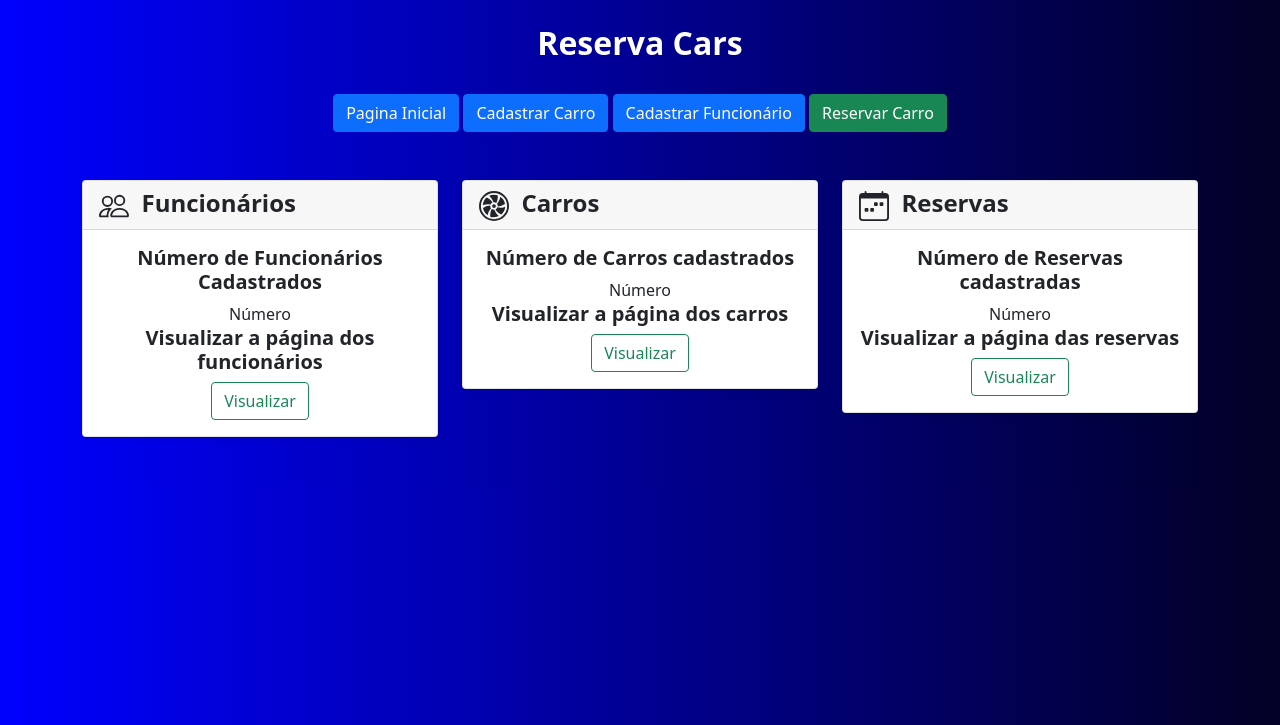
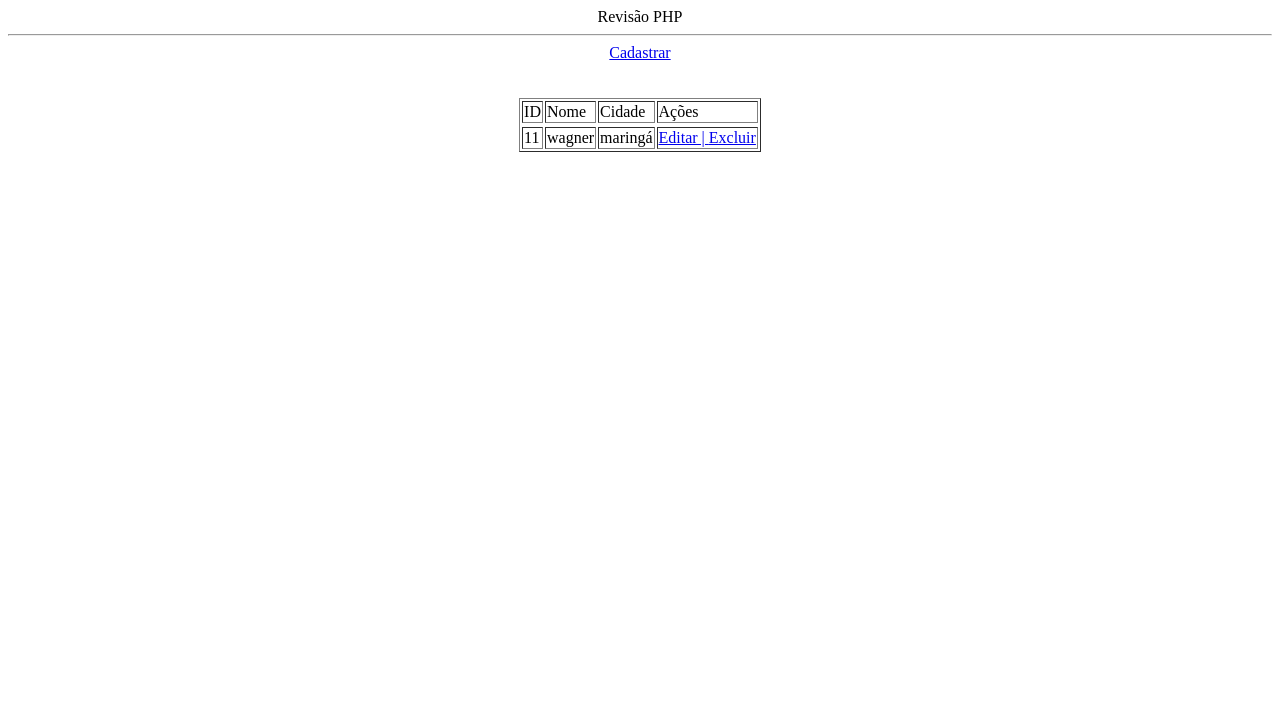
Before and after one commit to WagnerVCF/reservaphp, a PHP site: page / in a window 1280 px wide. Shown: the top 725 px of the page. Run offline with PHP 8.4, Linux system fonts and the light colour scheme; data comes from the database, SQL or seed files in the repository; both versions use the stored data as it was after the commit; some libraries are stand-ins or nearby versions.

Commit message:
Add files via upload

```diff
--- a/conecta.php
+++ b/conecta.php
@@ -1,8 +1,11 @@
 <?php
-    $conn = mysqli_connect("localhost", "root", "", "reserva");
+    $conn = mysqli_connect("localhost", "root", "", "pessoa");
     mysqli_set_charset($conn, "utf8");
     if(!$conn){
-        echo "Error: Falha de conexão ao Banco de Dados MariaDB. ".PHP_EOL;
-        echo "Debugging error: ".mysqli_connect_error().PHP_EOL;
+        echo "Erro de conexão com o BD: ".mysqli_connect_error();
     }
+
+    // else {
+    //    echo "Conexão bem sucedida!"; teste conexão
+    //}
 ?>
--- a/index.php
+++ b/index.php
@@ -1,103 +1,47 @@
 <!DOCTYPE html>
-<html lang="pt-br">
+<html>
 
-  <head>
-    <meta charset="utf-8">
-    <meta http-equiv="content-language" content="pt-br">
-    <meta name="viewport" content="width=device-width, initial-scale=1">
-    <title>SENAI - Reserva de Carros</title>
-    <link href="https://cdn.jsdelivr.net/npm/bootstrap@5.0.2/dist/css/bootstrap.min.css" rel="stylesheet" integrity="sha384-EVSTQN3/azprG1Anm3QDgpJLIm9Nao0Yz1ztcQTwFspd3yD65VohhpuuCOmLASjC" crossorigin="anonymous">
-  </head>
+<head>
+    <meta charset="utf8">
+    <title>Revisão PHP</title>
+</head>
 
-<style>
+<body>
+    <center>Revisão PHP</center>
+    <hr/>
+    <center> <a href="cadpessoa.php">Cadastrar</a></center>
+    <br/><br/>
+    <center><table border="1">
+        <tr>
+            <td>ID</td>
+            <td>Nome</td>
+            <td>Cidade</td>
+            <td>Ações</td>
+        </tr>
+        <tr>
+            <?php
+                include 'conecta.php';
+                $pesquisa = mysqli_query($conn, "SELECT * FROM pessoa");
+                $row = mysqli_num_rows($pesquisa);
+                if($row > 0){
+                    while($pessoa = $pesquisa->fetch_array()){
+                        $id = $pessoa['id'];
+                        echo    "<tr>";
+                        echo    "<td>".$pessoa['id']."</td>";
+                        echo    "<td>".$pessoa['nome']."</td>";
+                        echo    "<td>".$pessoa['cidade']."</td>";
+                        echo    "<td><a href='edita.php?id=$id'>Editar | <a href='excluir.php?id=$id'>Excluir<a/></td>";
+                        echo    "</tr>";
+                    }
+                    mysqli_close($conn);
+                }else{
+                    echo    "Não há pessoas para listar!!";
+                    echo    "</tr>";
+                    mysqli_close($conn);
+                }
+            ?>
+        </tr>
+    </table></center>
+</body>
 
-  .body {
-        background-image: linear-gradient(to right, blue, rgb(2, 0, 36));
-    }
-
-  .header {
-    float: right;
-  }
-
-  .letra {
-    font-size: small;
-  }
-
-  .texth3{
-    font-size: xx-large;
-    color: white;
-  }
-
-  .imgsize{
-    width: 35%;
-    height: 35%;
-    float: right;
-  };
-</style>
-
-  <body class="body">
-    <script src="https://ajax.googleapis.com/ajax/libs/jquery/1.12.4/jquery.min.js"></script>
-    <script src="scripts/bootstrap5/js/bootstrap.min.js"></script>
-<br>
-      <center><div><h3 class= texth3><b>Reserva Cars</b></h3></div></center>
-      <center>
-      <br>
-      <a href="index.php"><button type="button" class="btn btn-primary">Pagina Inicial</button></a>
-      <a href="cadcarro.php"><button type="button" class="btn btn-primary">Cadastrar Carro</button></a>
-      <a href="cadfunc.php"><button type="button" class="btn btn-primary">Cadastrar Funcionário</button></a>
-      <a href="reserva.php"><button type="button" class="btn btn-success">Reservar Carro</button></a>
-      </center>
-   <br>
-  <br>
-      <div class="container">
-        <div class="row">
-          <div class="col-sm-4">
-            <div class="card shadow-sm">
-              <div class="card-header">
-                <h4 class="my-0 fw-normal"><b><svg xmlns="http://www.w3.org/2000/svg" width="30" height="30" fill="currentColor" class="bi bi-people" viewBox="0 0 16 16">
-  		<path d="M15 14s1 0 1-1-1-4-5-4-5 3-5 4 1 1 1 1h8zm-7.978-1A.261.261 0 0 1 7 12.996c.001-.264.167-1.03.76-1.72C8.312 10.629 9.282 10 11 10c1.717 0 2.687.63 3.24 1.276.593.69.758 1.457.76 1.72l-.008.002a.274.274 0 0 1-.014.002H7.022zM11 7a2 2 0 1 0 0-4 2 2 0 0 0 0 4zm3-2a3 3 0 1 1-6 0 3 3 0 0 1 6 0zM6.936 9.28a5.88 5.88 0 0 0-1.23-.247A7.35 7.35 0 0 0 5 9c-4 0-5 3-5 4 0 .667.333 1 1 1h4.216A2.238 2.238 0 0 1 5 13c0-1.01.377-2.042 1.09-2.904.243-.294.526-.569.846-.816zM4.92 10A5.493 5.493 0 0 0 4 13H1c0-.26.164-1.03.76-1.724.545-.636 1.492-1.256 3.16-1.275zM1.5 5.5a3 3 0 1 1 6 0 3 3 0 0 1-6 0zm3-2a2 2 0 1 0 0 4 2 2 0 0 0 0-4z"/>
-		</svg>&nbsp;&nbsp;Funcionários</b></h4>
-              </div>
-              <div class="card-body">
-                <?php
-                  include 'funcionarios.php';
-                ?>
-              </div>
-            </div>
-          </div>
-          <div class="col-sm-4">
-          <div class="card shadow-sm">
-              <div class="card-header">
-                <h4 class="my-0 fw-normal"><b><svg xmlns="http://www.w3.org/2000/svg" width="30" height="30" fill="currentColor" class="bi bi-fan" viewBox="0 0 16 16">
-  		<path d="M10 3c0 1.313-.304 2.508-.8 3.4a1.991 1.991 0 0 0-1.484-.38c-.28-.982-.91-2.04-1.838-2.969a8.368 8.368 0 0 0-.491-.454A5.976 5.976 0 0 1 8 2c.691 0 1.355.117 1.973.332.018.219.027.442.027.668Zm0 5c0 .073-.004.146-.012.217 1.018-.019 2.2-.353 3.331-1.006a8.39 8.39 0 0 0 .57-.361 6.004 6.004 0 0 0-2.53-3.823 9.02 9.02 0 0 1-.145.64c-.34 1.269-.944 2.346-1.656 3.079.277.343.442.78.442 1.254Zm-.137.728a2.007 2.007 0 0 1-1.07 1.109c.525.87 1.405 1.725 2.535 2.377.2.116.402.222.605.317a5.986 5.986 0 0 0 2.053-4.111c-.208.073-.421.14-.641.199-1.264.339-2.493.356-3.482.11ZM8 10c-.45 0-.866-.149-1.2-.4-.494.89-.796 2.082-.796 3.391 0 .23.01.457.027.678A5.99 5.99 0 0 0 8 14c.94 0 1.83-.216 2.623-.602a8.359 8.359 0 0 1-.497-.458c-.925-.926-1.555-1.981-1.836-2.96-.094.013-.191.02-.29.02ZM6 8c0-.08.005-.16.014-.239-1.02.017-2.205.351-3.34 1.007a8.366 8.366 0 0 0-.568.359 6.003 6.003 0 0 0 2.525 3.839 8.37 8.37 0 0 1 .148-.653c.34-1.267.94-2.342 1.65-3.075A1.988 1.988 0 0 1 6 8Zm-3.347-.632c1.267-.34 2.498-.355 3.488-.107.196-.494.583-.89 1.07-1.1-.524-.874-1.406-1.733-2.541-2.388a8.363 8.363 0 0 0-.594-.312 5.987 5.987 0 0 0-2.06 4.106c.206-.074.418-.14.637-.199ZM8 9a1 1 0 1 0 0-2 1 1 0 0 0 0 2Z"/>
-  		<path d="M8 15A7 7 0 1 1 8 1a7 7 0 0 1 0 14Zm0 1A8 8 0 1 0 8 0a8 8 0 0 0 0 16Z"/>
-		</svg>&nbsp;&nbsp;Carros</b></h4>
-              </div>
-              <div class="card-body">
-                <?php
-                  include 'carros.php';
-                ?>
-              </div>
-            </div>
-          </div>
-          <div class="col-sm-4">
-          <div class="card shadow-sm">
-              <div class="card-header">
-                <h4 class="my-0 fw-normal"><b><svg xmlns="http://www.w3.org/2000/svg" width="30" height="30" fill="currentColor" class="bi bi-calendar-week" viewBox="0 0 16 16">
-  		<path d="M11 6.5a.5.5 0 0 1 .5-.5h1a.5.5 0 0 1 .5.5v1a.5.5 0 0 1-.5.5h-1a.5.5 0 0 1-.5-.5v-1zm-3 0a.5.5 0 0 1 .5-.5h1a.5.5 0 0 1 .5.5v1a.5.5 0 0 1-.5.5h-1a.5.5 0 0 1-.5-.5v-1zm-5 3a.5.5 0 0 1 .5-.5h1a.5.5 0 0 1 .5.5v1a.5.5 0 0 1-.5.5h-1a.5.5 0 0 1-.5-.5v-1zm3 0a.5.5 0 0 1 .5-.5h1a.5.5 0 0 1 .5.5v1a.5.5 0 0 1-.5.5h-1a.5.5 0 0 1-.5-.5v-1z"/>
-  		<path d="M3.5 0a.5.5 0 0 1 .5.5V1h8V.5a.5.5 0 0 1 1 0V1h1a2 2 0 0 1 2 2v11a2 2 0 0 1-2 2H2a2 2 0 0 1-2-2V3a2 2 0 0 1 2-2h1V.5a.5.5 0 0 1 .5-.5zM1 4v10a1 1 0 0 0 1 1h12a1 1 0 0 0 1-1V4H1z"/>
-		</svg>&nbsp;&nbsp;Reservas</b></h4>
-              </div>
-              <div class="card-body">
-                <?php
-                  include 'reservas.php';
-                ?>
-              </div>
-            </div>
-          </div>
-        </div>
-      </div>
-      <br>
-      <br>
-  </body>
 </html>
```
Also changed, not shown: cadapessoa.php (added, +30 -0 lines), cadpessoa.php (added, +24 -0 lines), edita.php (added, +35 -0 lines), editar.php (added, +15 -0 lines), excluir.php (added, +8 -0 lines), pessoa.sql (added, +63 -0 lines), README.md.
